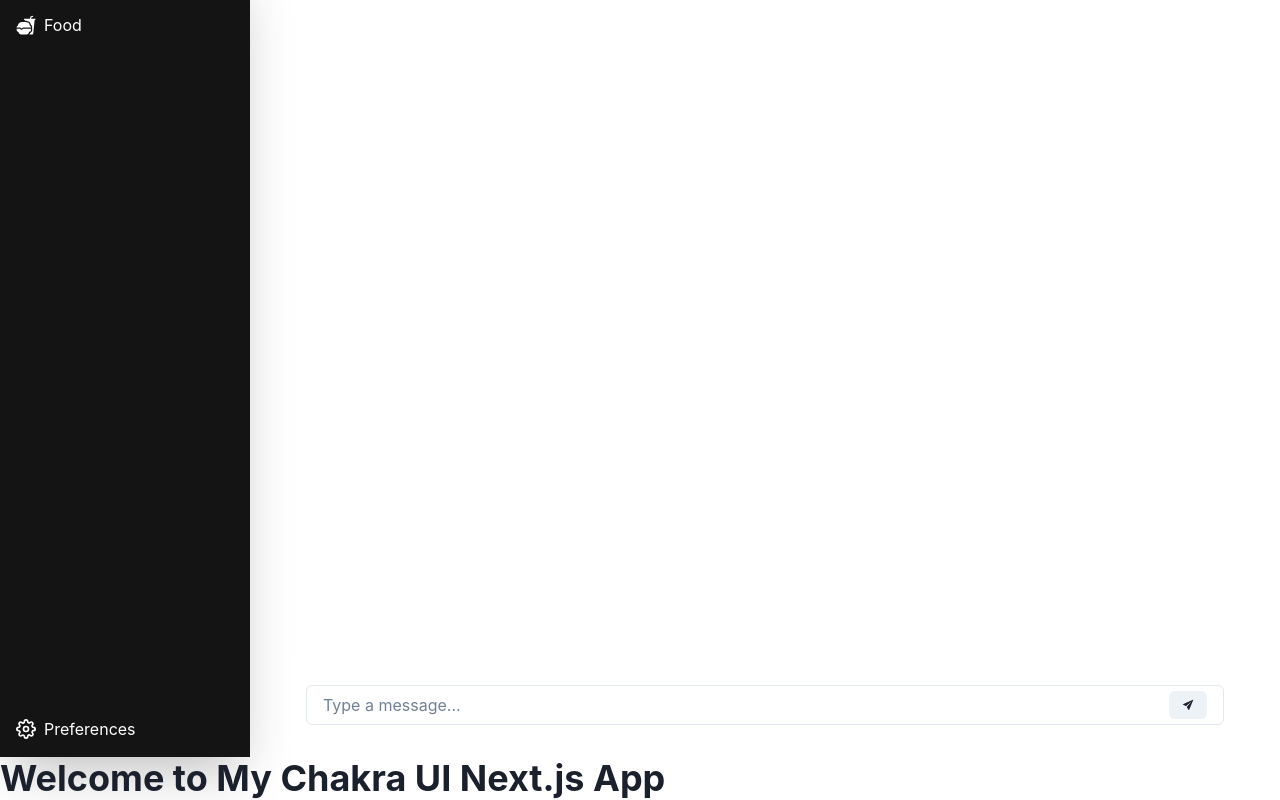
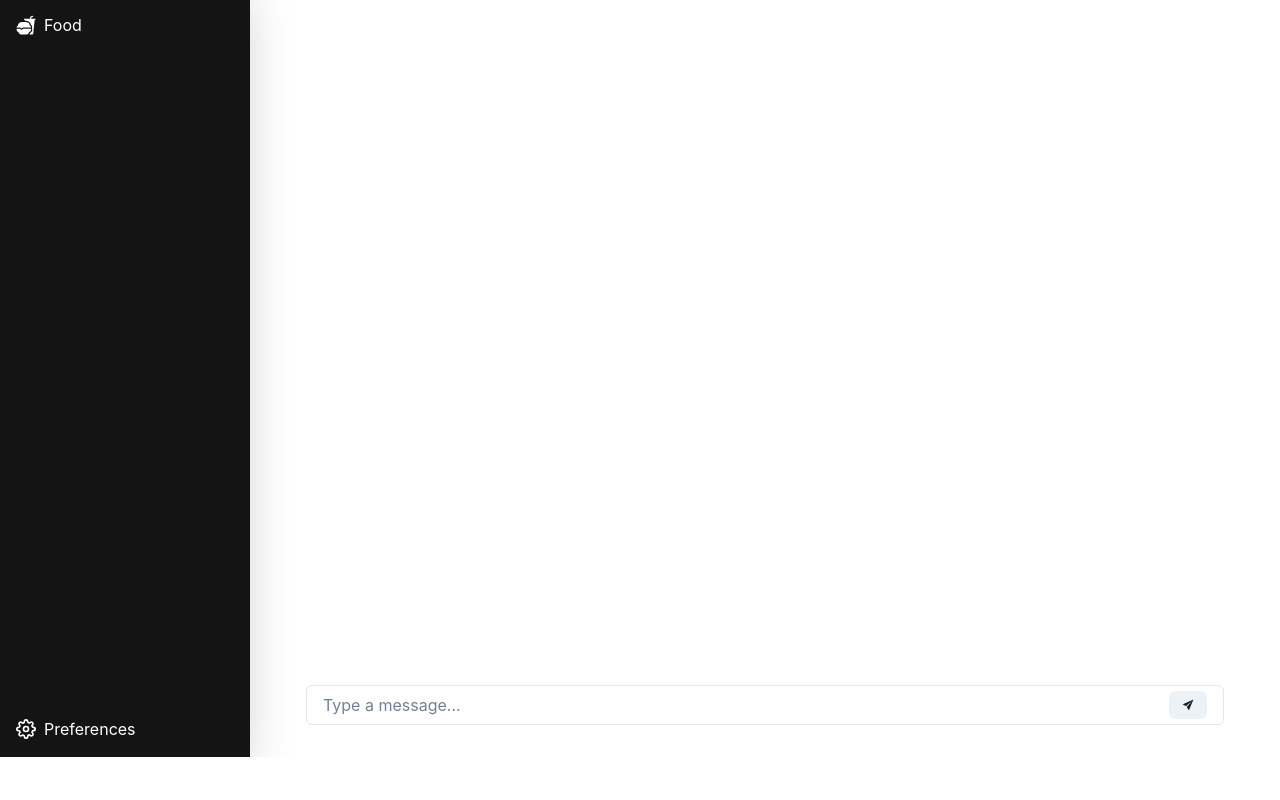
Before and after one commit to ZeoShadow/HopperHacks2024, a Next.js app in the folder projecta/: page / in a window 1280 px wide. Shown: the part 843-1643 px from the top of the page. After the commit the page ends 1600 px from the top, so only its background shows below. Built offline with nearby package versions, Linux system fonts and the light colour scheme.

Commit message:
fixed hydration issues

```diff
--- a/projecta/src/app/components/ChatBox.tsx
+++ b/projecta/src/app/components/ChatBox.tsx
@@ -1,6 +1,9 @@
+'use client'
 import React, { useState } from "react";
 import { Box, Input, Button, VStack, HStack, Text, Flex,  InputGroup, InputRightElement, } from "@chakra-ui/react";
 import { IoIosSend } from "react-icons/io";
+import dynamic from "next/dynamic";
+
 
 interface Message {
   id: number;
@@ -67,4 +70,6 @@ const Chatbox = () => {
     );
   };
 
-export default Chatbox;
+// export default Chatbox;
+
+export default dynamic (() => Promise.resolve(Chatbox), {ssr: false})
--- a/projecta/src/app/components/Sidebar.tsx
+++ b/projecta/src/app/components/Sidebar.tsx
@@ -1,6 +1,9 @@
+'use client'
 import { Box, Flex, Text, VStack, Link, Icon, Spacer, Divider } from '@chakra-ui/react';
 import { FiHome, FiUser, FiSettings } from 'react-icons/fi';
 import { IoFastFoodSharp, IoChatboxEllipsesOutline } from "react-icons/io5";
+import dynamic from "next/dynamic";
+
 const
  Sidebar = () => {
   return (
@@ -35,4 +38,5 @@ const
   );
 };
 
-export default Sidebar;
+// export default Sidebar;
+export default dynamic (() => Promise.resolve(Sidebar), {ssr: false})
--- a/projecta/src/app/page.tsx
+++ b/projecta/src/app/page.tsx
@@ -3,14 +3,17 @@
 
 import { Box, Button, Heading, Text, VStack } from '@chakra-ui/react';
 import Layout from './layout';
+import dynamic from "next/dynamic";
+
+
 
 const Home = () => {
   return (
     <Layout>
-        <Heading fontSize="4xl"> Welcome to My Chakra UI Next.js App </Heading>
+        <Heading fontSize="4xl">  </Heading>
 
     </Layout>
   );
 };
 
-export default Home;
+export default dynamic (() => Promise.resolve(Home), {ssr: false})
```
